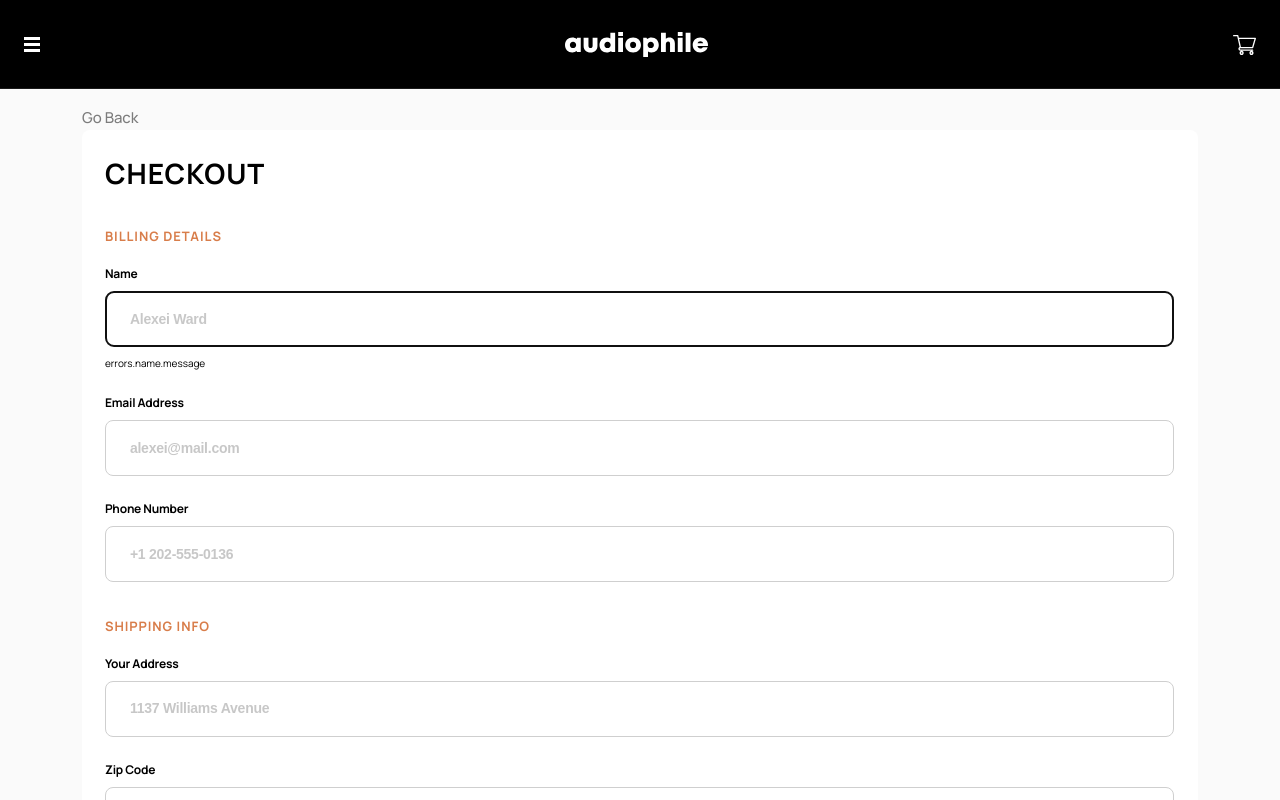
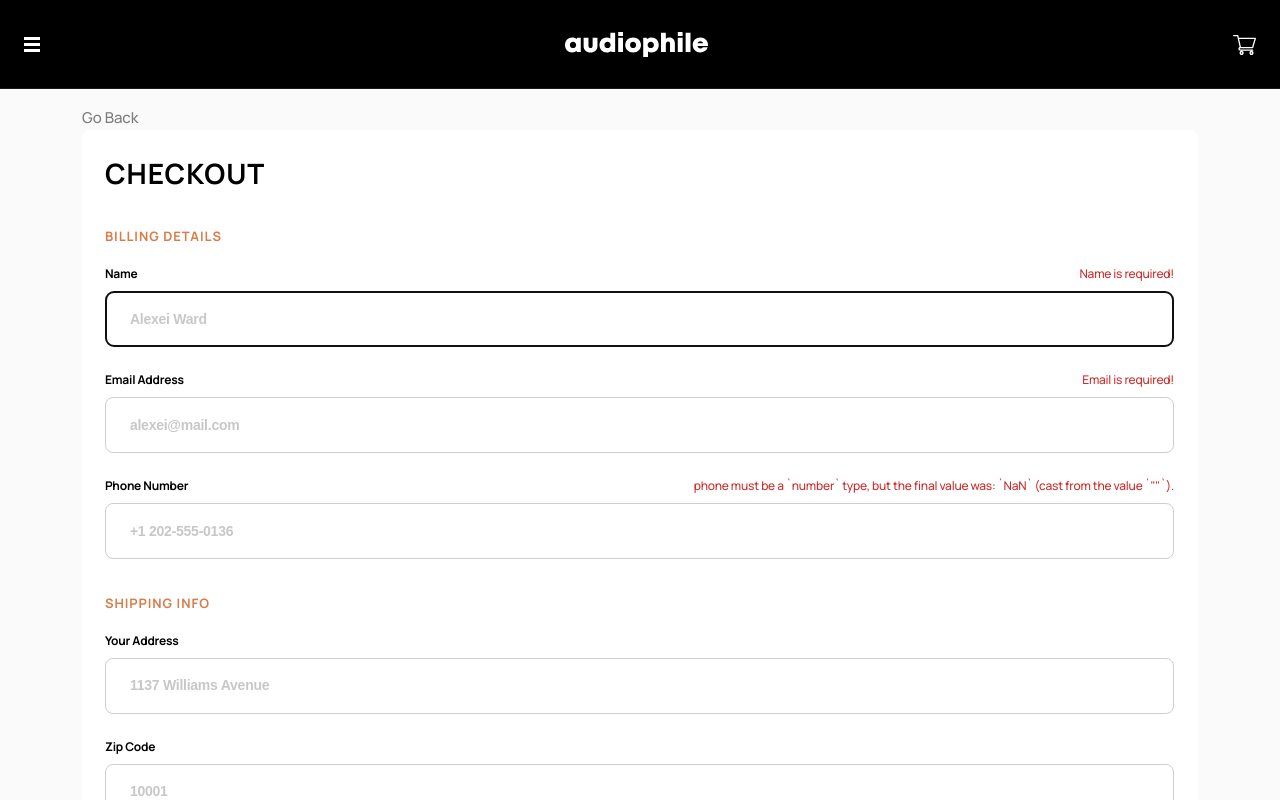
Before and after one commit to GIGAKLIBADZE/audiophile-ecommerce-website, a React (Vite) app: page /checkout in a window 1280 px wide. Both pictures are taken after a click on the button "CONTINUE & PAY". Shown: the top 800 px of the page. Built offline with nearby package versions, Linux system fonts and the light colour scheme.

Commit message:
add the errors for the billing details part

```diff
--- a/src/components/checkout/checkoutStyles.tsx
+++ b/src/components/checkout/checkoutStyles.tsx
@@ -40,6 +40,7 @@ export const InputContainer = styled.div`
   display: flex;
   flex-direction: column;
   gap: 0.9rem;
+  position: relative;
 `;
 
 export const InputItself = styled.input`
@@ -208,3 +209,13 @@ export const ContinuePayBtn = styled.button`
   color: #fff;
   border: none;
 `;
+
+export const ErrorText = styled.p`
+  position: absolute;
+  right: 0;
+  font-size: 1.2rem;
+  font-weight: 500;
+  line-height: normal;
+  letter-spacing: -0.21px;
+  color: #cd2c2c;
+`;
--- a/src/pages/Checkout.tsx
+++ b/src/pages/Checkout.tsx
@@ -12,6 +12,7 @@ import {
   DetailedTitle,
   DetailsPartContainer,
   EntireSummaryContainer,
+  ErrorText,
   InputContainer,
   InputItself,
   PaymentDetailsDetailPart,
@@ -55,7 +56,9 @@ const Checkout: React.FC = () => {
 
   const schema = yup
     .object({
-      name: yup.string().required("Required!"),
+      name: yup.string().required("Name is required!"),
+      email: yup.string().email("Wrong format!").required("Email is required!"),
+      phone: yup.number().required("Phone is required!"),
     })
     .required();
 
@@ -68,7 +71,6 @@ const Checkout: React.FC = () => {
 
   const onSubmit: SubmitHandler<IForm> = (data) => console.log(data);
   const manualSubmit = handleSubmit(onSubmit);
-  const name = watch("name");
 
   return (
     <CheckoutMainContainer>
@@ -81,7 +83,6 @@ const Checkout: React.FC = () => {
               <DetailedTitle>BILLING DETAILS</DetailedTitle>
               <BillingDetailsPart>
                 <InputContainer>
-                  {name}
                   <CheckoutLabel htmlFor="name">Name</CheckoutLabel>
                   <InputItself
                     type="text"
@@ -89,11 +90,8 @@ const Checkout: React.FC = () => {
                     placeholder="Alexei Ward"
                     {...register("name")}
                   />
-                  {/* {errors.name?.message ? (
-                    <p className="text-[2rem] text-red">Wrong format</p>
-                  ) : null} */}
-                  {/* <p className="text-[2rem] text-red">{errors.name?.message}</p> */}
-                  {errors.name && <p>errors.name.message</p>}
+
+                  {errors.name && <ErrorText>{errors.name.message}</ErrorText>}
                 </InputContainer>
                 <InputContainer>
                   <CheckoutLabel htmlFor="email">Email Address</CheckoutLabel>
@@ -103,6 +101,9 @@ const Checkout: React.FC = () => {
                     placeholder="alexei@mail.com"
                     {...register("email")}
                   />
+                  {errors.email && (
+                    <ErrorText>{errors.email.message}</ErrorText>
+                  )}
                 </InputContainer>
                 <InputContainer>
                   <CheckoutLabel htmlFor="phone">Phone Number</CheckoutLabel>
@@ -112,6 +113,9 @@ const Checkout: React.FC = () => {
                     placeholder="+1 202-555-0136"
                     {...register("phone")}
                   />
+                  {errors.phone && (
+                    <ErrorText>{errors.phone.message}</ErrorText>
+                  )}
                 </InputContainer>
               </BillingDetailsPart>
             </DetailsPartContainer>
```
